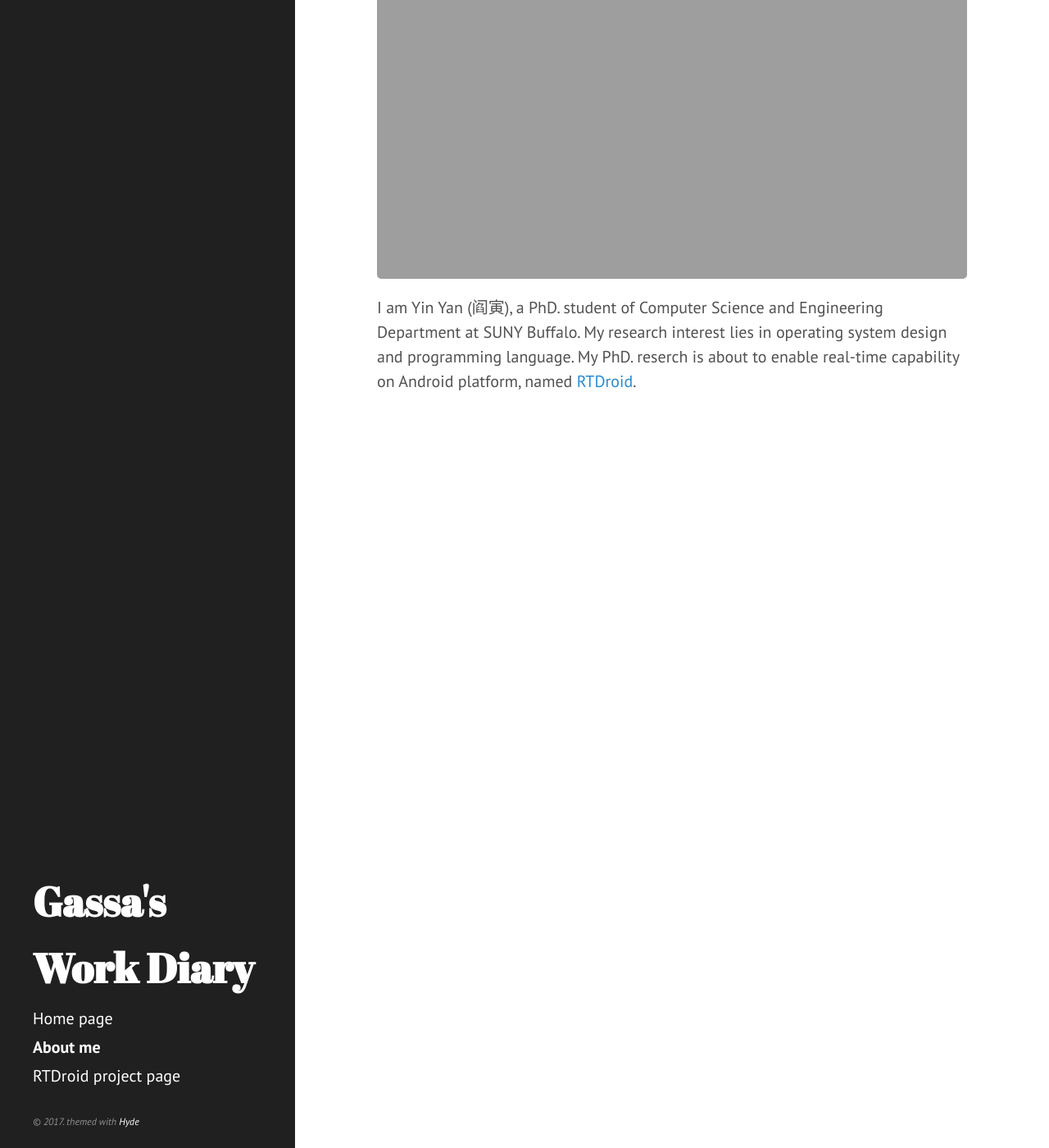
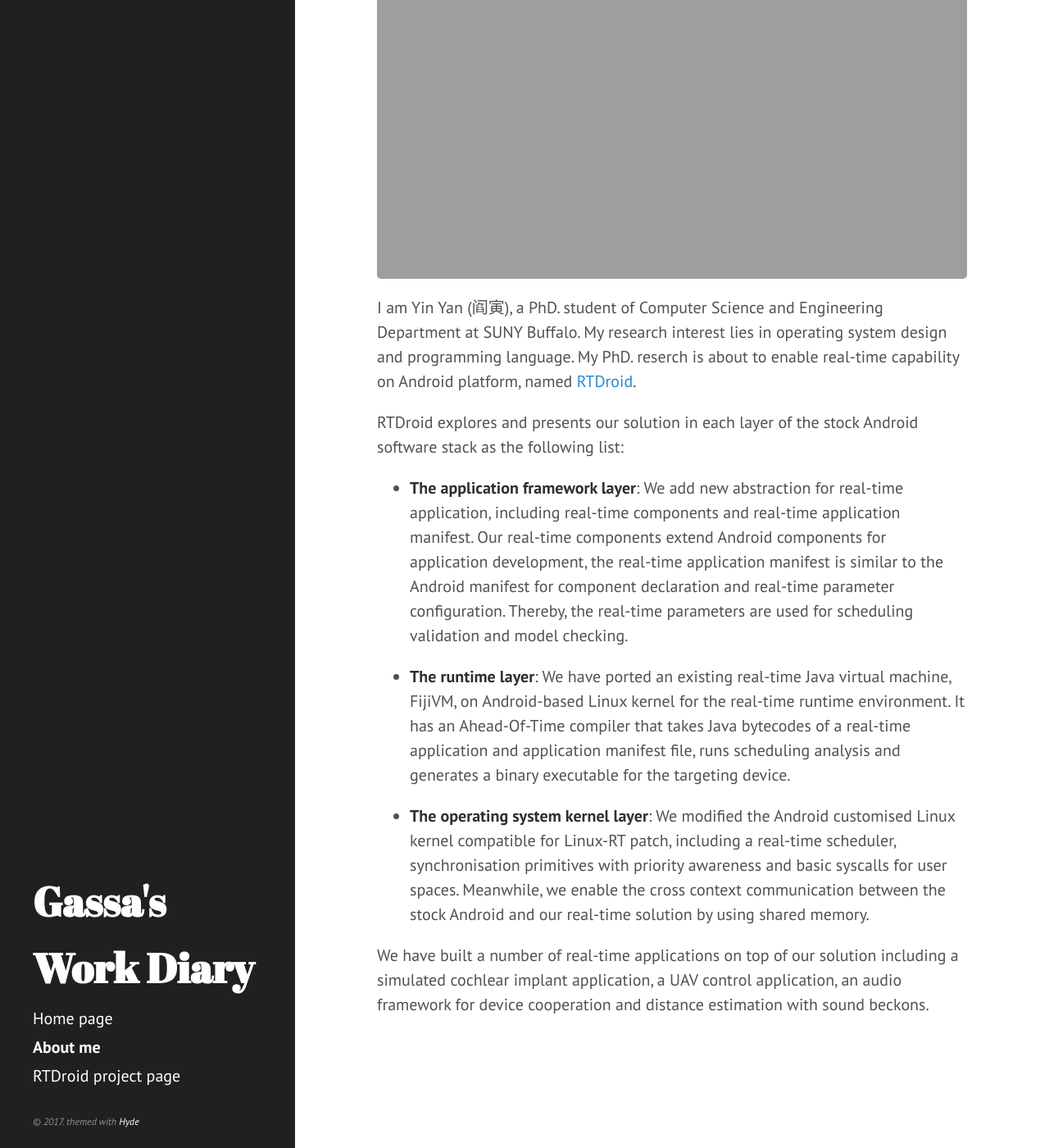
Before and after one commit to gassayy/gassa.github.io, a Jekyll site: the page built from about-me.md, in a window 1280 px wide and 1400 px high, scrolled down 392 px. Shown: the whole window at 82% size. Built offline with Jekyll 4.4.1, drawn with Linux system fonts in a browser that asks for light colours.

```diff
--- a/about-me.md
+++ b/about-me.md
@@ -11,3 +11,27 @@
 design and programming language. My PhD. reserch is about to enable real-time
 capability on Android platform, named
 [RTDroid](http://rtdroid.cse.buffalo.edu).
+
+RTDroid explores and presents our solution in each layer of the stock Android
+software stack as the following list:
+
+* __The application framework layer__: We add new abstraction for real-time
+  application, including real-time components and real-time application
+  manifest. Our real-time components extend Android components for application
+  development, the real-time application manifest is similar to the Android
+  manifest for component declaration and real-time parameter configuration.
+  Thereby, the real-time parameters are used for scheduling validation and
+  model checking.
+
+* __The runtime layer__: We have ported an existing real-time Java virtual machine, FijiVM, on Android-based Linux kernel for the real-time runtime environment. It has an Ahead-Of-Time compiler that takes Java bytecodes of a real-time application and application manifest file, runs scheduling analysis and generates a binary executable for the targeting device.
+
+* __The operating system kernel layer__: We modified the Android customised
+  Linux kernel compatible for Linux-RT patch, including a real-time scheduler,
+  synchronisation primitives with priority awareness and basic syscalls for
+  user spaces. Meanwhile, we enable the cross context communication between the
+  stock Android and our real-time solution by using shared memory.
+
+We have built a number of real-time applications on top of our solution
+including a simulated cochlear implant application, a UAV control application,
+an audio framework for device cooperation and distance estimation with sound
+beckons.
```
